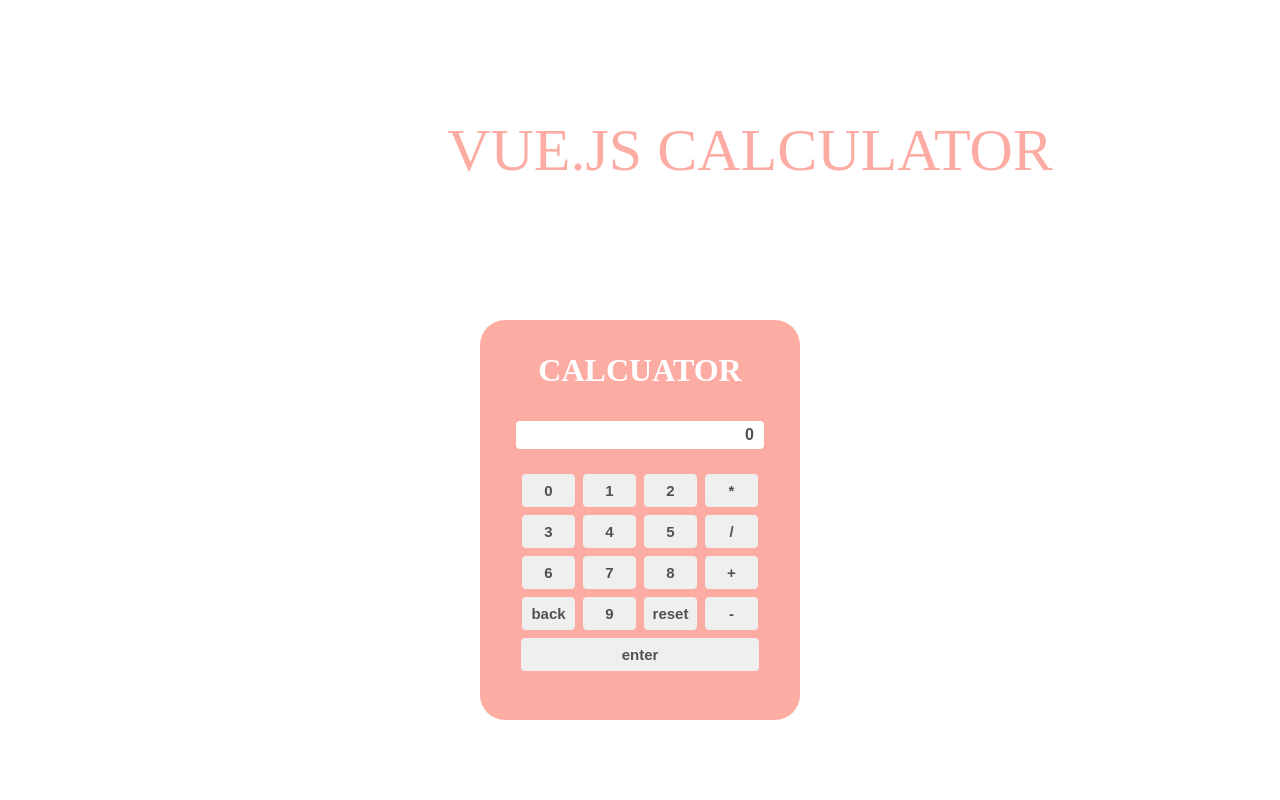
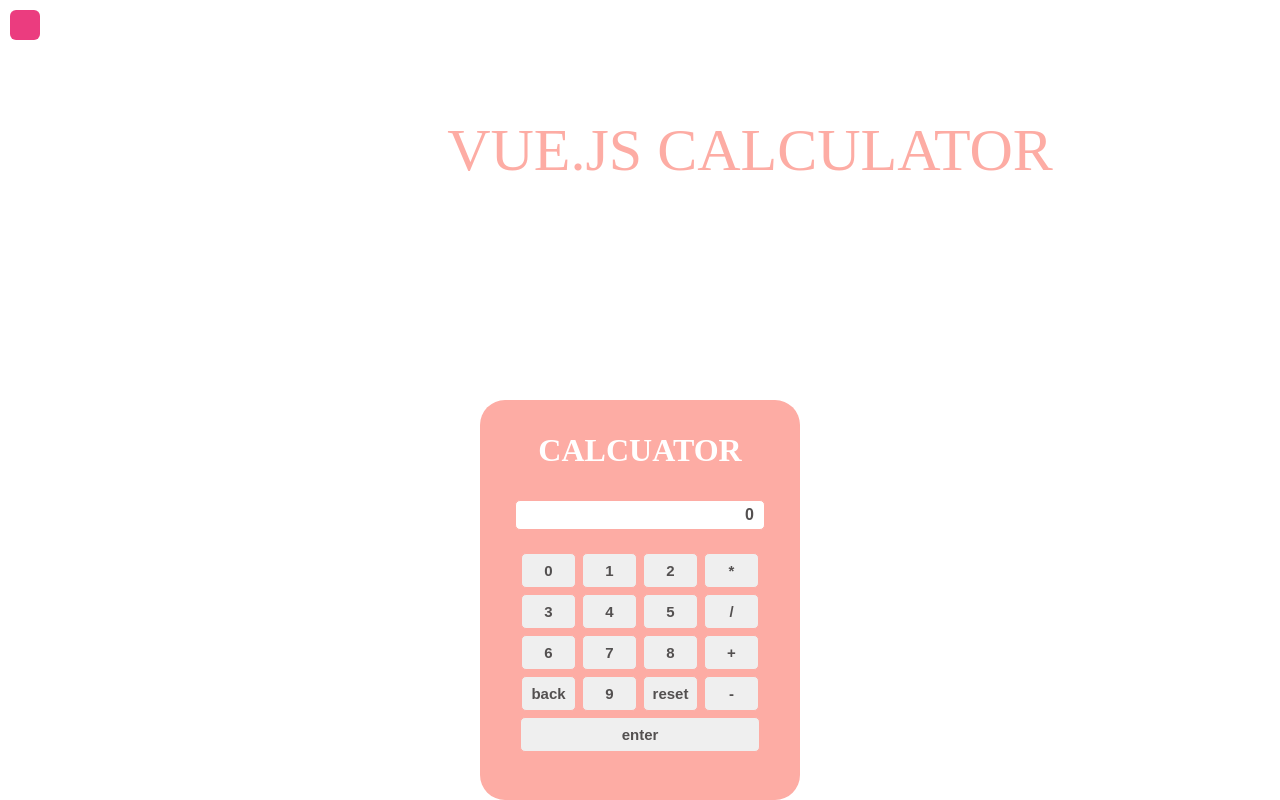
Before and after one commit to EtErNaLiFe12/Vue3-Practice, a Vue app: page / in a window 1280 px wide. Shown: the top 800 px of the page. Built offline with nearby package versions, Linux system fonts and the light colour scheme.

Commit message:
side-bar 스타일 추가( js로 구현)

```diff
--- a/src/App.vue
+++ b/src/App.vue
@@ -3,13 +3,14 @@
   <div class="top-container">
     <!-- main-con part -->
     <div
-      @[event]="handler"
       :[attr]="'main-con no-drag'">
-      <div class="text">
+      <div :[attr]="'text'">
         {{ msg }}
       </div>
     </div>
-
+    <div :[attr]="'bar'"></div>
+    <div :[attr]="'side_bar'"></div>
+  </div>
   <div class="middle-container">
     <div class="cal">
       <span>{{ msg1 }}</span>
@@ -95,7 +96,6 @@
       </div>
     </div>
   </div>
-  </div>
 </template>
 
 <script>
@@ -116,6 +116,9 @@
     handler() {
       this.msg += '!'
     },
+    classAdd() {
+      this.attr += 'display'
+    }
     // countEl() {
     //   this.count += 1
     // },
@@ -160,13 +163,36 @@
           text-transform: uppercase;
         }
     }
+    .bar {
+      position: relative;
+      top: 25px;
+      left: 25px;
+      z-index: 2;
+      transform: translate(-50%, -50%);
+      width: 30px;
+      height: 30px;
+      border-radius: 20%;
+      background-color: rgba(231, 25, 104, 0.849);
+    }
+    .side_bar {
+      position: fixed;
+      top: 0;
+      left: 0;
+      width: 1900px;
+      height: 900px;
+      background-color: rgba(240, 84, 84, 0.3);
+      transform: translateY(-900px);
+      transition: 1s;
+    }
+    .side_bar.display {
+      transform: translateY(0);
+    }
 }
 
 $h: 100px;
 
 .middle-container {
   position: relative;
-  top: 320px;
   width: 320px;
   height: 400px;
   margin: 0 auto;
```
Lines whose indentation alone changed are shown as unchanged.
